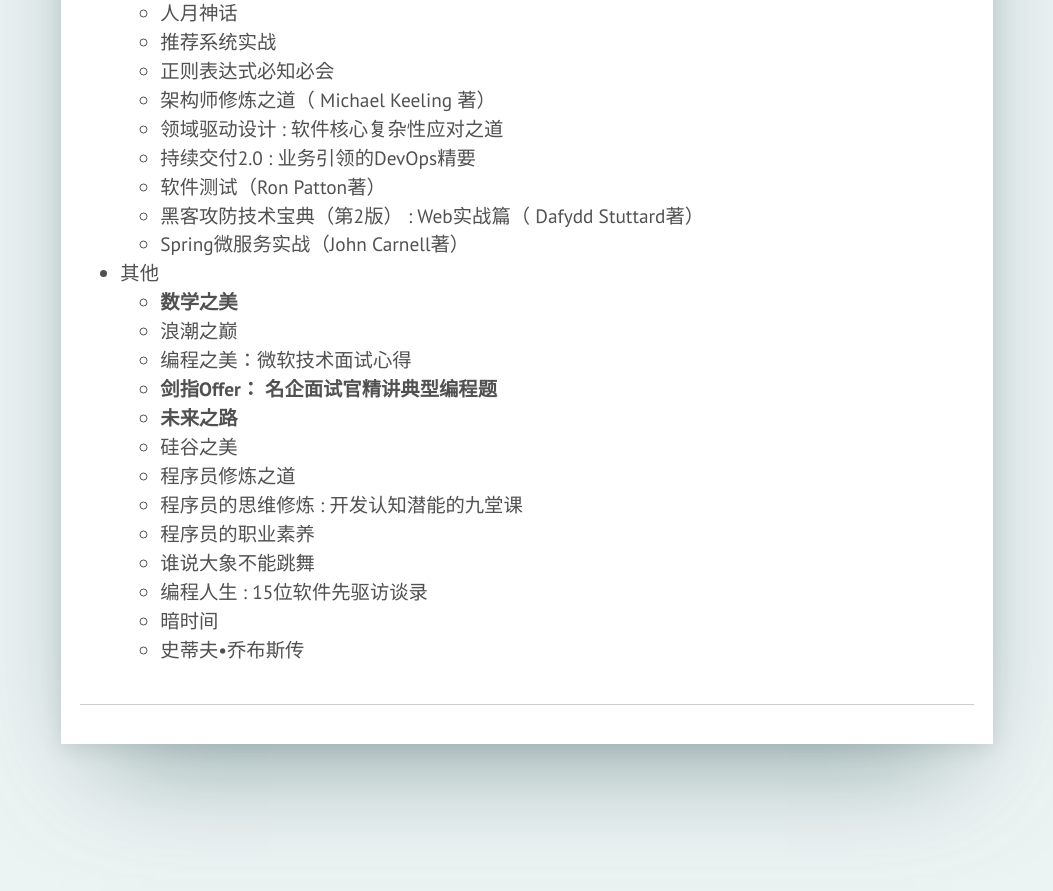
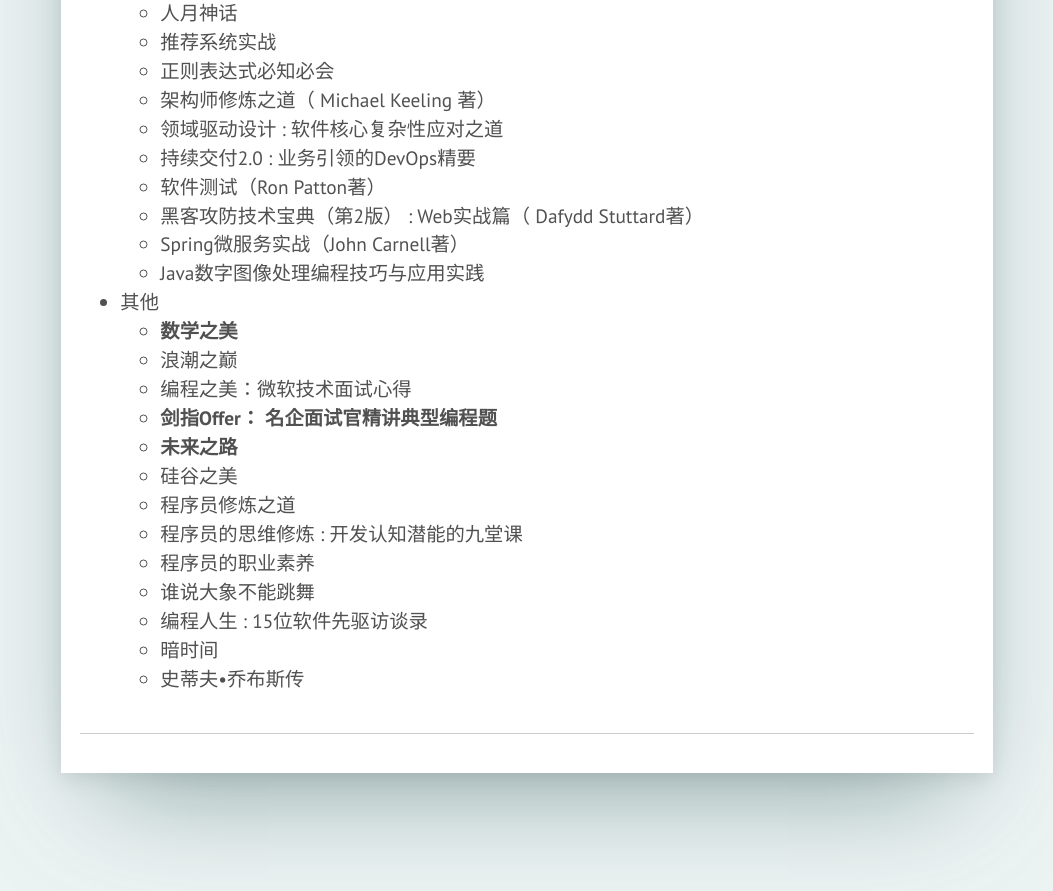
Before and after one commit to hu-xiaokang/blog, a Jekyll site: the page built from _posts/2019-12-02-The-book-list.markdown, in a window 1280 px wide and 900 px high, scrolled down 2731 px. Shown: the top 891 px of the window, without its empty margins (113-1166 px from the left). Built offline with Jekyll 4.4.1, drawn with Linux system fonts in a browser that asks for light colours; some web fonts are replaced.

Commit message:
增加java数字图像处理书籍

```diff
--- a/_posts/2019-12-02-The-book-list.markdown
+++ b/_posts/2019-12-02-The-book-list.markdown
@@ -82,6 +82,7 @@
   + 软件测试（Ron Patton著）
   + 黑客攻防技术宝典（第2版） : Web实战篇（ Dafydd Stuttard著）
   + Spring微服务实战（John Carnell著）
+  + Java数字图像处理编程技巧与应用实践
 + 其他
   + **数学之美**
   + 浪潮之巅
```
